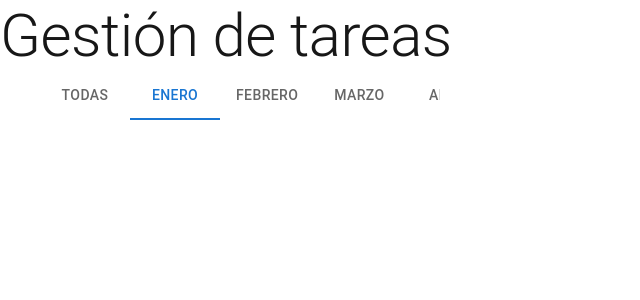
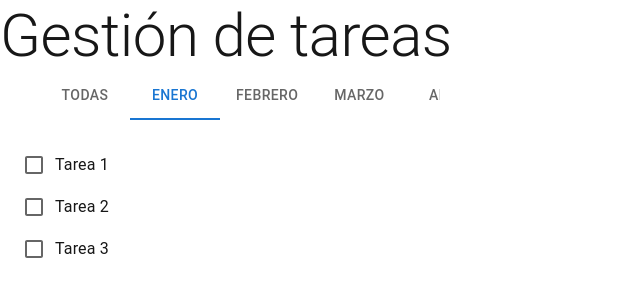
Before and after one commit to JafetLS/tareas, a Next.js app: page / in a window 1280 px wide. Both pictures are taken after a click on the tab "ENERO". Shown: the top 300 px of the page, without its empty margins (0-640 px from the left). Built offline with nearby package versions, Linux system fonts and the light colour scheme.

Commit message:
actualizacion

```diff
--- a/src/components/DateTabs.tsx
+++ b/src/components/DateTabs.tsx
@@ -49,8 +49,19 @@ export default function DateTabs() {
                      tareas={mes.tareas}
                      label={mes.mes}
                      key={mes.mes}
+                     todas
                   />
                ))}
+            </TabPanel>
+
+            <TabPanel value="1">
+
+                  <TareaCheck
+                     tareas={tareas[0].tareas}
+                     label={tareas[0].mes}
+                     key={tareas[0].mes}
+                  />
+
             </TabPanel>
          </TabContext>
       </div>
--- a/src/components/TareaCheck.tsx
+++ b/src/components/TareaCheck.tsx
@@ -8,15 +8,20 @@ import { tareasType } from '@/source/tareas';
 interface TareaCheckProps {
    tareas: tareasType[];
    label: string;
+   todas?: boolean;
 }
 
-export default function TareaCheck({ tareas, label }: TareaCheckProps) {
+export default function TareaCheck({ tareas, label, todas=false }: TareaCheckProps) {
    return (
       <FormGroup>
-         <FormControlLabel
-            control={<Checkbox defaultChecked />}
-            label={label}
-         />
+
+        {todas && (
+          <FormControlLabel
+          control={<Checkbox defaultChecked />}
+          label={label}
+       />
+        )}
+
          {tareas.map((tarea: tareasType) => (
             <FormControlLabel
                control={<Checkbox />}
```
